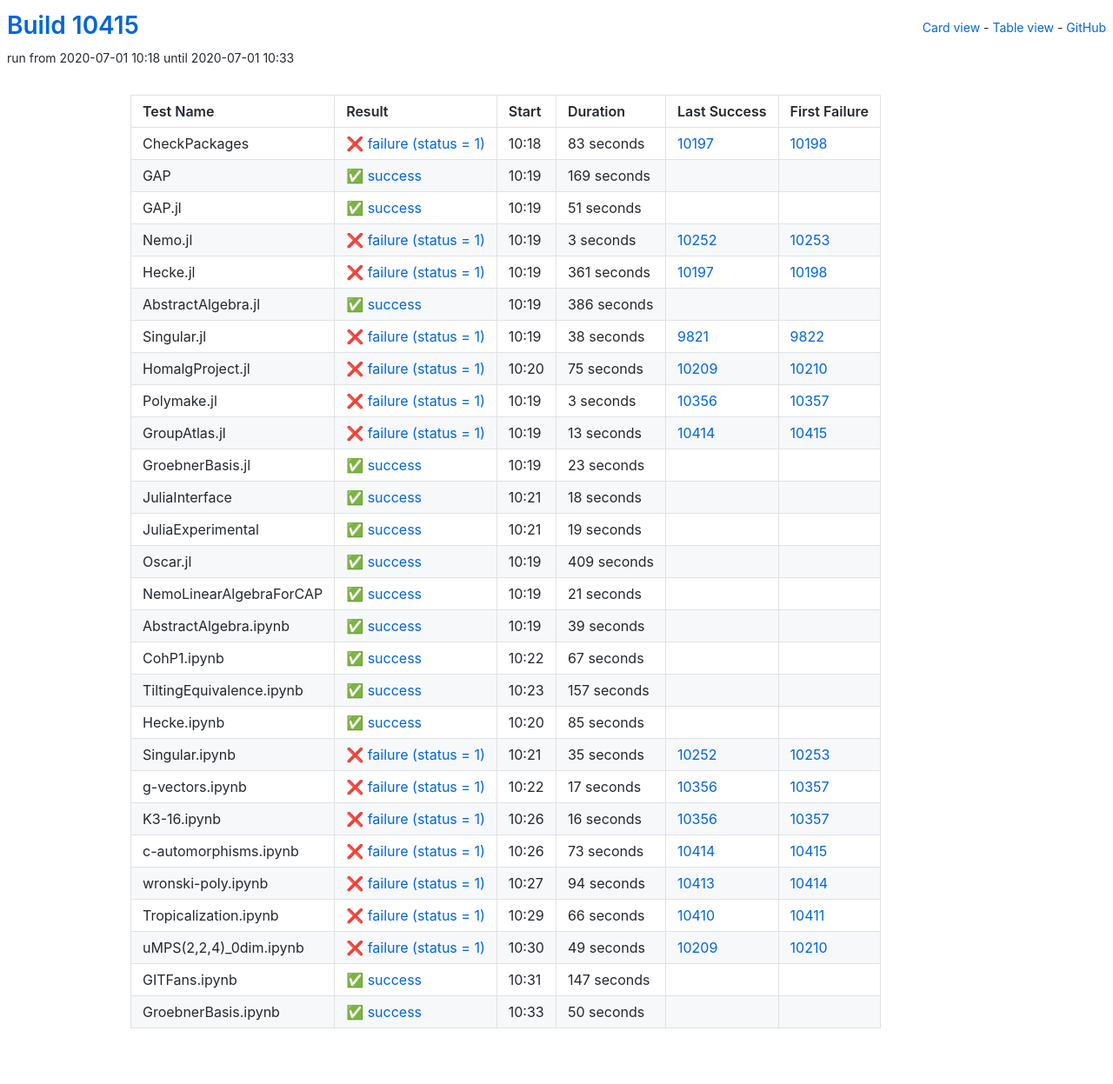
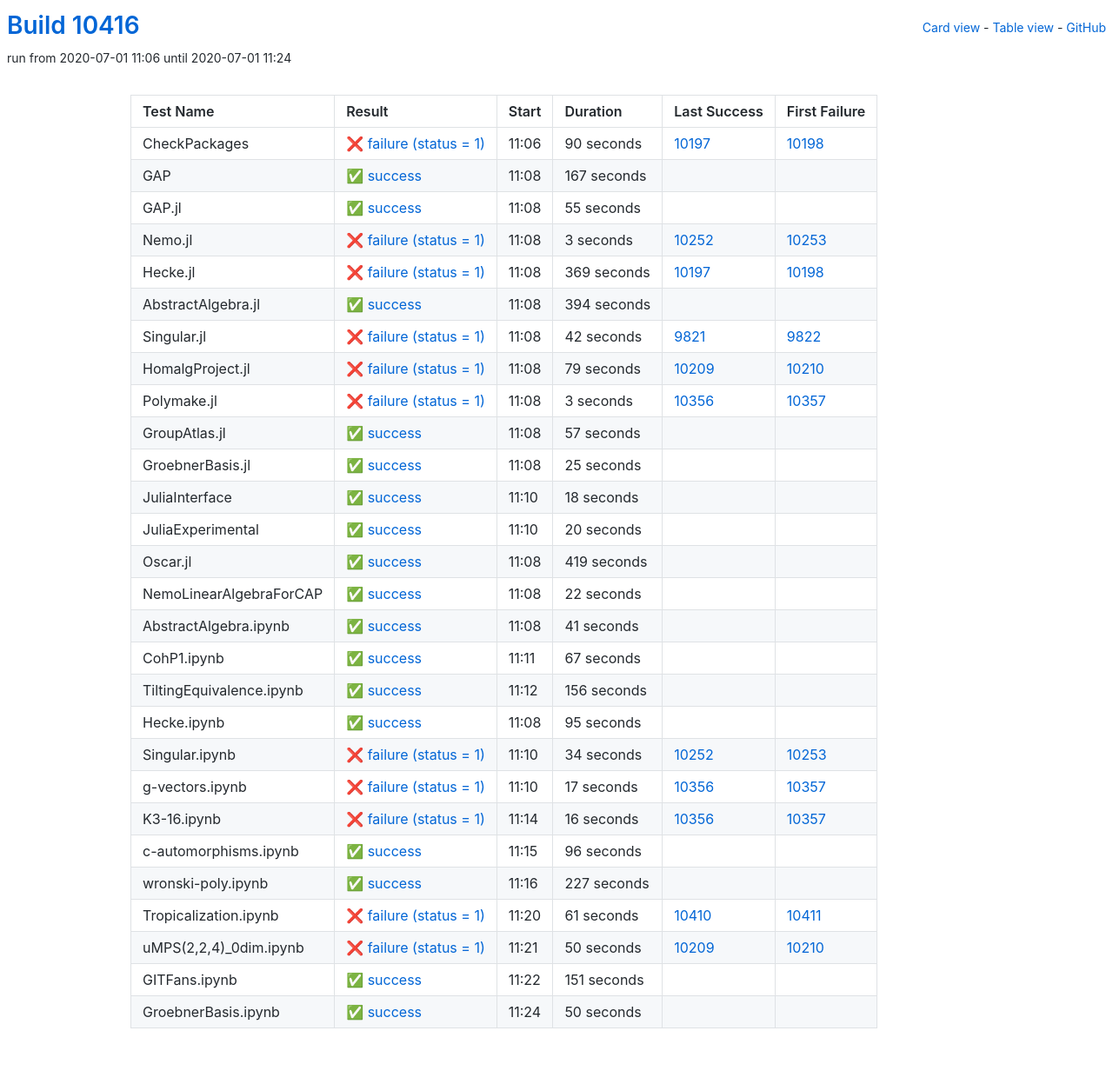
Before and after one commit to oscar-system/oscar-ci-status, a Jekyll site: the page built from table.html, in a window 1280 px wide. Shown: the whole page at 87% size. Built offline with Jekyll 4.4.1, drawn with Linux system fonts in a browser that asks for light colours.

Commit message:
Build #10416

```diff
--- a/_data/ci.yml
+++ b/_data/ci.yml
@@ -1,6 +1,6 @@
 ---
-build: 10415
-build_url: https://oscarci.mathematik.uni-kl.de/job/oscar/10415/
+build: 10416
+build_url: https://oscarci.mathematik.uni-kl.de/job/oscar/10416/
 job: oscar
 organization: oscar-system
 repo: oscar-ci-status
@@ -8,44 +8,44 @@
 tests:
 - name: CheckPackages
   id: checkpackages
-  log: https://oscarci.mathematik.uni-kl.de/job/oscar/10415/artifact/logs/build-10415/CheckPackages.log
-  start: 2020-07-01 10:18
+  log: https://oscarci.mathematik.uni-kl.de/job/oscar/10416/artifact/logs/build-10416/CheckPackages.log
+  start: 2020-07-01 11:06
   success: false
   exitcode: 1
   status: failure
-  duration: 83
+  duration: 90
   last_success: 10197
   last_success_url: https://oscarci.mathematik.uni-kl.de/job/oscar/10197/
   first_failure: 10198
   first_failure_url: https://oscarci.mathematik.uni-kl.de/job/oscar/10198/
 - name: GAP
   id: gap
-  log: https://oscarci.mathematik.uni-kl.de/job/oscar/10415/artifact/logs/build-10415/GAP.log
-  start: 2020-07-01 10:19
+  log: https://oscarci.mathematik.uni-kl.de/job/oscar/10416/artifact/logs/build-10416/GAP.log
+  start: 2020-07-01 11:08
   success: true
   exitcode: 0
   status: success
-  duration: 169
+  duration: 167
   last_success: false
   last_success_url:
   first_failure: false
   first_failure_url:
 - name: GAP.jl
   id: gap-jl
-  log: https://oscarci.mathematik.uni-kl.de/job/oscar/10415/artifact/logs/build-10415/GAP.jl.log
-  start: 2020-07-01 10:19
+  log: https://oscarci.mathematik.uni-kl.de/job/oscar/10416/artifact/logs/build-10416/GAP.jl.log
+  start: 2020-07-01 11:08
   success: true
   exitcode: 0
   status: success
-  duration: 51
+  duration: 55
   last_success: false
   last_success_url:
   first_failure: false
   first_failure_url:
 - name: Nemo.jl
   id: nemo-jl
-  log: https://oscarci.mathematik.uni-kl.de/job/oscar/10415/artifact/logs/build-10415/Nemo.jl.log
-  start: 2020-07-01 10:19
+  log: https://oscarci.mathematik.uni-kl.de/job/oscar/10416/artifact/logs/build-10416/Nemo.jl.log
+  start: 2020-07-01 11:08
   success: false
   exitcode: 1
   status: failure
@@ -56,56 +56,56 @@
   first_failure_url: https://oscarci.mathematik.uni-kl.de/job/oscar/10253/
 - name: Hecke.jl
   id: hecke-jl
-  log: https://oscarci.mathematik.uni-kl.de/job/oscar/10415/artifact/logs/build-10415/Hecke.jl.log
-  start: 2020-07-01 10:19
+  log: https://oscarci.mathematik.uni-kl.de/job/oscar/10416/artifact/logs/build-10416/Hecke.jl.log
+  start: 2020-07-01 11:08
   success: false
   exitcode: 1
   status: failure
-  duration: 361
+  duration: 369
   last_success: 10197
   last_success_url: https://oscarci.mathematik.uni-kl.de/job/oscar/10197/
   first_failure: 10198
   first_failure_url: https://oscarci.mathematik.uni-kl.de/job/oscar/10198/
 - name: AbstractAlgebra.jl
   id: abstractalgebra-jl
-  log: https://oscarci.mathematik.uni-kl.de/job/oscar/10415/artifact/logs/build-10415/AbstractAlgebra.jl.log
-  start: 2020-07-01 10:19
+  log: https://oscarci.mathematik.uni-kl.de/job/oscar/10416/artifact/logs/build-10416/AbstractAlgebra.jl.log
+  start: 2020-07-01 11:08
   success: true
   exitcode: 0
   status: success
-  duration: 386
+  duration: 394
   last_success: false
   last_success_url:
   first_failure: false
   first_failure_url:
 - name: Singular.jl
   id: singular-jl
-  log: https://oscarci.mathematik.uni-kl.de/job/oscar/10415/artifact/logs/build-10415/Singular.jl.log
-  start: 2020-07-01 10:19
+  log: https://oscarci.mathematik.uni-kl.de/job/oscar/10416/artifact/logs/build-10416/Singular.jl.log
+  start: 2020-07-01 11:08
   success: false
   exitcode: 1
   status: failure
-  duration: 38
+  duration: 42
   last_success: 9821
   last_success_url: https://oscarci.mathematik.uni-kl.de/job/oscar/9821/
   first_failure: 9822
   first_failure_url: https://oscarci.mathematik.uni-kl.de/job/oscar/9822/
 - name: HomalgProject.jl
   id: homalgproject-jl
-  log: https://oscarci.mathematik.uni-kl.de/job/oscar/10415/artifact/logs/build-10415/HomalgProject.jl.log
-  start: 2020-07-01 10:20
+  log: https://oscarci.mathematik.uni-kl.de/job/oscar/10416/artifact/logs/build-10416/HomalgProject.jl.log
+  start: 2020-07-01 11:08
   success: false
   exitcode: 1
   status: failure
-  duration: 75
+  duration: 79
   last_success: 10209
   last_success_url: https://oscarci.mathematik.uni-kl.de/job/oscar/10209/
   first_failure: 10210
   first_failure_url: https://oscarci.mathematik.uni-kl.de/job/oscar/10210/
 - name: Polymake.jl
   id: polymake-jl
-  log: https://oscarci.mathematik.uni-kl.de/job/oscar/10415/artifact/logs/build-10415/Polymake.jl.log
-  start: 2020-07-01 10:19
+  log: https://oscarci.mathematik.uni-kl.de/job/oscar/10416/artifact/logs/build-10416/Polymake.jl.log
+  start: 2020-07-01 11:08
   success: false
   exitcode: 1
   status: failure
@@ -116,32 +116,32 @@
   first_failure_url: https://oscarci.mathematik.uni-kl.de/job/oscar/10357/
 - name: GroupAtlas.jl
   id: groupatlas-jl
-  log: https://oscarci.mathematik.uni-kl.de/job/oscar/10415/artifact/logs/build-10415/GroupAtlas.jl.log
-  start: 2020-07-01 10:19
-  success: false
-  exitcode: 1
-  status: failure
-  duration: 13
-  last_success: 10414
-  last_success_url: https://oscarci.mathematik.uni-kl.de/job/oscar/10414/
-  first_failure: 10415
-  first_failure_url: https://oscarci.mathematik.uni-kl.de/job/oscar/10415/
-- name: GroebnerBasis.jl
-  id: groebnerbasis-jl
-  log: https://oscarci.mathematik.uni-kl.de/job/oscar/10415/artifact/logs/build-10415/GroebnerBasis.jl.log
-  start: 2020-07-01 10:19
+  log: https://oscarci.mathematik.uni-kl.de/job/oscar/10416/artifact/logs/build-10416/GroupAtlas.jl.log
+  start: 2020-07-01 11:08
   success: true
   exitcode: 0
   status: success
-  duration: 23
+  duration: 57
+  last_success: false
+  last_success_url:
+  first_failure: false
+  first_failure_url:
+- name: GroebnerBasis.jl
+  id: groebnerbasis-jl
+  log: https://oscarci.mathematik.uni-kl.de/job/oscar/10416/artifact/logs/build-10416/GroebnerBasis.jl.log
+  start: 2020-07-01 11:08
+  success: true
+  exitcode: 0
+  status: success
+  duration: 25
   last_success: false
   last_success_url:
   first_failure: false
   first_failure_url:
 - name: JuliaInterface
   id: juliainterface
-  log: https://oscarci.mathematik.uni-kl.de/job/oscar/10415/artifact/logs/build-10415/JuliaInterface.log
-  start: 2020-07-01 10:21
+  log: https://oscarci.mathematik.uni-kl.de/job/oscar/10416/artifact/logs/build-10416/JuliaInterface.log
+  start: 2020-07-01 11:10
   success: true
   exitcode: 0
   status: success
@@ -152,56 +152,56 @@
   first_failure_url:
 - name: JuliaExperimental
   id: juliaexperimental
-  log: https://oscarci.mathematik.uni-kl.de/job/oscar/10415/artifact/logs/build-10415/JuliaExperimental.log
-  start: 2020-07-01 10:21
+  log: https://oscarci.mathematik.uni-kl.de/job/oscar/10416/artifact/logs/build-10416/JuliaExperimental.log
+  start: 2020-07-01 11:10
   success: true
   exitcode: 0
   status: success
-  duration: 19
+  duration: 20
   last_success: false
   last_success_url:
   first_failure: false
   first_failure_url:
 - name: Oscar.jl
   id: oscar-jl
-  log: https://oscarci.mathematik.uni-kl.de/job/oscar/10415/artifact/logs/build-10415/Oscar.jl.log
-  start: 2020-07-01 10:19
+  log: https://oscarci.mathematik.uni-kl.de/job/oscar/10416/artifact/logs/build-10416/Oscar.jl.log
+  start: 2020-07-01 11:08
   success: true
   exitcode: 0
   status: success
-  duration: 409
+  duration: 419
   last_success: false
   last_success_url:
   first_failure: false
   first_failure_url:
 - name: NemoLinearAlgebraForCAP
   id: nemolinearalgebraforcap
-  log: https://oscarci.mathematik.uni-kl.de/job/oscar/10415/artifact/logs/build-10415/NemoLinearAlgebraForCAP.log
-  start: 2020-07-01 10:19
+  log: https://oscarci.mathematik.uni-kl.de/job/oscar/10416/artifact/logs/build-10416/NemoLinearAlgebraForCAP.log
+  start: 2020-07-01 11:08
   success: true
   exitcode: 0
   status: success
-  duration: 21
+  duration: 22
   last_success: false
   last_success_url:
   first_failure: false
   first_failure_url:
 - name: AbstractAlgebra.ipynb
   id: abstractalgebra-ipynb
-  log: https://oscarci.mathematik.uni-kl.de/job/oscar/10415/artifact/logs/build-10415/AbstractAlgebra.ipynb.log
-  start: 2020-07-01 10:19
+  log: https://oscarci.mathematik.uni-kl.de/job/oscar/10416/artifact/logs/build-10416/AbstractAlgebra.ipynb.log
+  start: 2020-07-01 11:08
   success: true
   exitcode: 0
   status: success
-  duration: 39
+  duration: 41
   last_success: false
   last_success_url:
   first_failure: false
   first_failure_url:
 - name: CohP1.ipynb
   id: cohp1-ipynb
-  log: https://oscarci.mathematik.uni-kl.de/job/oscar/10415/artifact/logs/build-10415/CohP1.ipynb.log
-  start: 2020-07-01 10:22
+  log: https://oscarci.mathematik.uni-kl.de/job/oscar/10416/artifact/logs/build-10416/CohP1.ipynb.log
+  start: 2020-07-01 11:11
   success: true
   exitcode: 0
   status: success
@@ -212,44 +212,44 @@
   first_failure_url:
 - name: TiltingEquivalence.ipynb
   id: tiltingequivalence-ipynb
-  log: https://oscarci.mathematik.uni-kl.de/job/oscar/10415/artifact/logs/build-10415/TiltingEquivalence.ipynb.log
-  start: 2020-07-01 10:23
+  log: https://oscarci.mathematik.uni-kl.de/job/oscar/10416/artifact/logs/build-10416/TiltingEquivalence.ipynb.log
+  start: 2020-07-01 11:12
   success: true
   exitcode: 0
   status: success
-  duration: 157
+  duration: 156
   last_success: false
   last_success_url:
   first_failure: false
   first_failure_url:
 - name: Hecke.ipynb
   id: hecke-ipynb
-  log: https://oscarci.mathematik.uni-kl.de/job/oscar/10415/artifact/logs/build-10415/Hecke.ipynb.log
-  start: 2020-07-01 10:20
+  log: https://oscarci.mathematik.uni-kl.de/job/oscar/10416/artifact/logs/build-10416/Hecke.ipynb.log
+  start: 2020-07-01 11:08
   success: true
   exitcode: 0
   status: success
-  duration: 85
+  duration: 95
   last_success: false
   last_success_url:
   first_failure: false
   first_failure_url:
 - name: Singular.ipynb
   id: singular-ipynb
-  log: https://oscarci.mathematik.uni-kl.de/job/oscar/10415/artifact/logs/build-10415/Singular.ipynb.log
-  start: 2020-07-01 10:21
+  log: https://oscarci.mathematik.uni-kl.de/job/oscar/10416/artifact/logs/build-10416/Singular.ipynb.log
+  start: 2020-07-01 11:10
   success: false
   exitcode: 1
   status: failure
-  duration: 35
+  duration: 34
   last_success: 10252
   last_success_url: https://oscarci.mathematik.uni-kl.de/job/oscar/10252/
   first_failure: 10253
   first_failure_url: https://oscarci.mathematik.uni-kl.de/job/oscar/10253/
 - name: g-vectors.ipynb
   id: g-vectors-ipynb
-  log: https://oscarci.mathematik.uni-kl.de/job/oscar/10415/artifact/logs/build-10415/g-vectors.ipynb.log
-  start: 2020-07-01 10:22
+  log: https://oscarci.mathematik.uni-kl.de/job/oscar/10416/artifact/logs/build-10416/g-vectors.ipynb.log
+  start: 2020-07-01 11:10
   success: false
   exitcode: 1
   status: failure
@@ -260,8 +260,8 @@
   first_failure_url: https://oscarci.mathematik.uni-kl.de/job/oscar/10357/
 - name: K3-16.ipynb
   id: k3-16-ipynb
-  log: https://oscarci.mathematik.uni-kl.de/job/oscar/10415/artifact/logs/build-10415/K3-16.ipynb.log
-  start: 2020-07-01 10:26
+  log: https://oscarci.mathematik.uni-kl.de/job/oscar/10416/artifact/logs/build-10416/K3-16.ipynb.log
+  start: 2020-07-01 11:14
   success: false
   exitcode: 1
   status: failure
@@ -272,68 +272,68 @@
   first_failure_url: https://oscarci.mathematik.uni-kl.de/job/oscar/10357/
 - name: c-automorphisms.ipynb
   id: c-automorphisms-ipynb
-  log: https://oscarci.mathematik.uni-kl.de/job/oscar/10415/artifact/logs/build-10415/c-automorphisms.ipynb.log
-  start: 2020-07-01 10:26
+  log: https://oscarci.mathematik.uni-kl.de/job/oscar/10416/artifact/logs/build-10416/c-automorphisms.ipynb.log
+  start: 2020-07-01 11:15
+  success: true
+  exitcode: 0
+  status: success
+  duration: 96
+  last_success: false
+  last_success_url:
+  first_failure: false
+  first_failure_url:
+- name: wronski-poly.ipynb
+  id: wronski-poly-ipynb
+  log: https://oscarci.mathematik.uni-kl.de/job/oscar/10416/artifact/logs/build-10416/wronski-poly.ipynb.log
+  start: 2020-07-01 11:16
+  success: true
+  exitcode: 0
+  status: success
+  duration: 227
+  last_success: false
+  last_success_url:
+  first_failure: false
+  first_failure_url:
+- name: Tropicalization.ipynb
+  id: tropicalization-ipynb
+  log: https://oscarci.mathematik.uni-kl.de/job/oscar/10416/artifact/logs/build-10416/Tropicalization.ipynb.log
+  start: 2020-07-01 11:20
   success: false
   exitcode: 1
   status: failure
-  duration: 73
-  last_success: 10414
-  last_success_url: https://oscarci.mathematik.uni-kl.de/job/oscar/10414/
-  first_failure: 10415
-  first_failure_url: https://oscarci.mathematik.uni-kl.de/job/oscar/10415/
-- name: wronski-poly.ipynb
-  id: wronski-poly-ipynb
-  log: https://oscarci.mathematik.uni-kl.de/job/oscar/10415/artifact/logs/build-10415/wronski-poly.ipynb.log
-  start: 2020-07-01 10:27
-  success: false
-  exitcode: 1
-  status: failure
-  duration: 94
-  last_success: 10413
-  last_success_url: https://oscarci.mathematik.uni-kl.de/job/oscar/10413/
-  first_failure: 10414
-  first_failure_url: https://oscarci.mathematik.uni-kl.de/job/oscar/10414/
-- name: Tropicalization.ipynb
-  id: tropicalization-ipynb
-  log: https://oscarci.mathematik.uni-kl.de/job/oscar/10415/artifact/logs/build-10415/Tropicalization.ipynb.log
-  start: 2020-07-01 10:29
-  success: false
-  exitcode: 1
-  status: failure
-  duration: 66
+  duration: 61
   last_success: 10410
   last_success_url: https://oscarci.mathematik.uni-kl.de/job/oscar/10410/
   first_failure: 10411
   first_failure_url: https://oscarci.mathematik.uni-kl.de/job/oscar/10411/
 - name: uMPS(2,2,4)_0dim.ipynb
   id: umps-2-2-4-0dim-ipynb
-  log: https://oscarci.mathematik.uni-kl.de/job/oscar/10415/artifact/logs/build-10415/uMPS-2-2-4-_0dim.ipynb.log
-  start: 2020-07-01 10:30
+  log: https://oscarci.mathematik.uni-kl.de/job/oscar/10416/artifact/logs/build-10416/uMPS-2-2-4-_0dim.ipynb.log
+  start: 2020-07-01 11:21
   success: false
   exitcode: 1
   status: failure
-  duration: 49
+  duration: 50
   last_success: 10209
   last_success_url: https://oscarci.mathematik.uni-kl.de/job/oscar/10209/
   first_failure: 10210
   first_failure_url: https://oscarci.mathematik.uni-kl.de/job/oscar/10210/
 - name: GITFans.ipynb
   id: gitfans-ipynb
-  log: https://oscarci.mathematik.uni-kl.de/job/oscar/10415/artifact/logs/build-10415/GITFans.ipynb.log
-  start: 2020-07-01 10:31
+  log: https://oscarci.mathematik.uni-kl.de/job/oscar/10416/artifact/logs/build-10416/GITFans.ipynb.log
+  start: 2020-07-01 11:22
   success: true
   exitcode: 0
   status: success
-  duration: 147
+  duration: 151
   last_success: false
   last_success_url:
   first_failure: false
   first_failure_url:
 - name: GroebnerBasis.ipynb
   id: groebnerbasis-ipynb
-  log: https://oscarci.mathematik.uni-kl.de/job/oscar/10415/artifact/logs/build-10415/GroebnerBasis.ipynb.log
-  start: 2020-07-01 10:33
+  log: https://oscarci.mathematik.uni-kl.de/job/oscar/10416/artifact/logs/build-10416/GroebnerBasis.ipynb.log
+  start: 2020-07-01 11:24
   success: true
   exitcode: 0
   status: success
```
Also changed, not shown: README.md.
